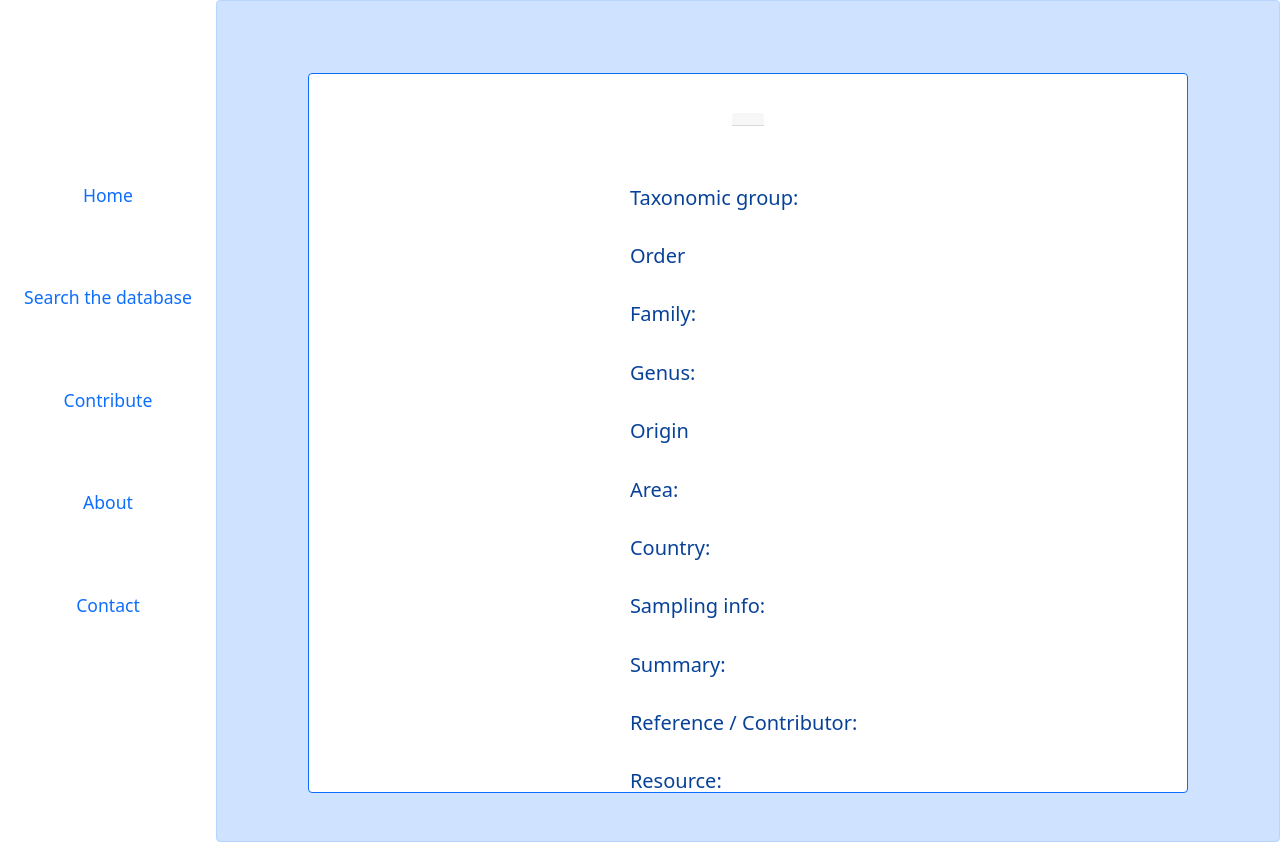
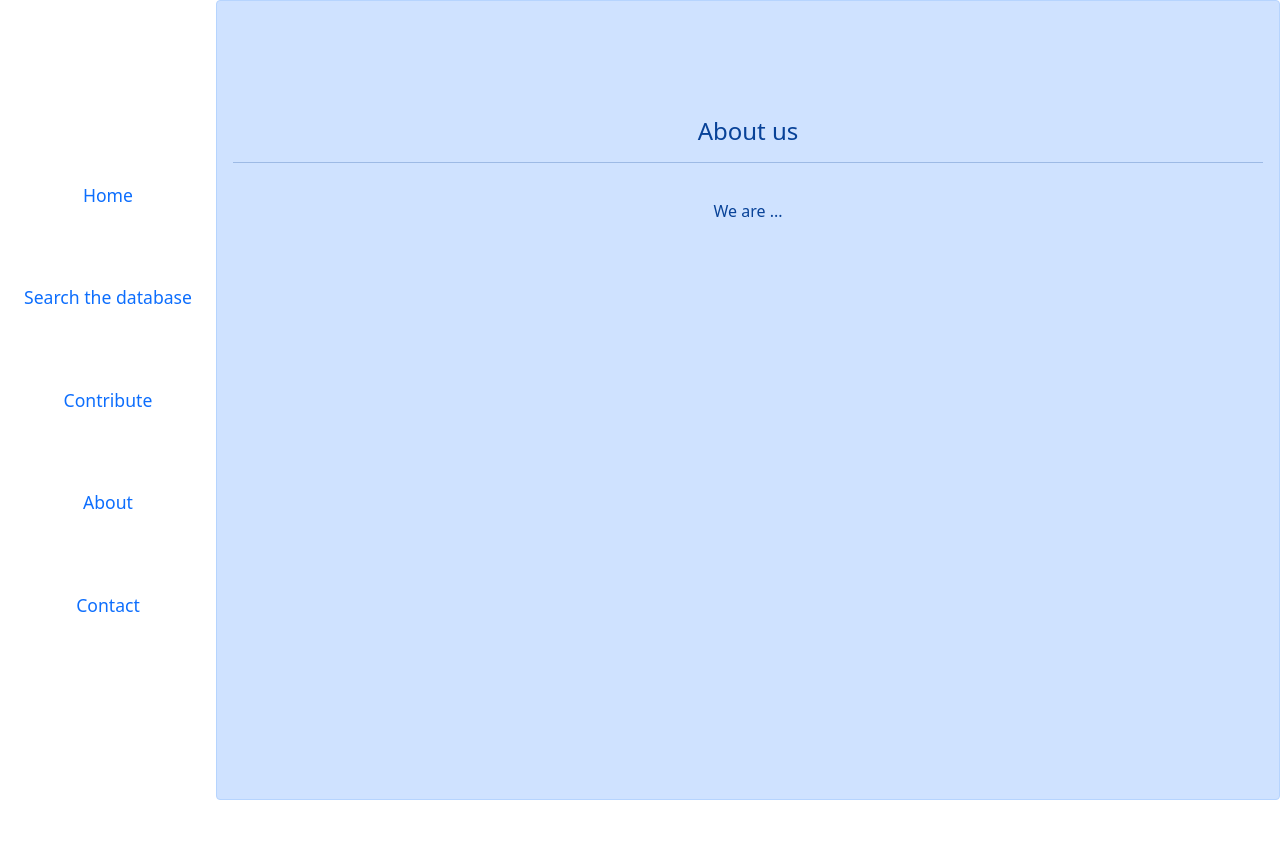
Before and after one commit to calmarti/trofiplast-frontend, a React (Create React App) app: page /about in a window 1280 px wide. After the commit the page ends 800 px from the top, so only its background shows below. Built offline with nearby package versions, Linux system fonts and the light colour scheme; no server answers.

Commit message:
esqueleto componentes About y Contact

```diff
--- a/src/App.js
+++ b/src/App.js
@@ -3,7 +3,8 @@ import Home from "./components/Home/Home";
 import Search from "./components/Search/Search";
 import Detail from "./components/Detail/Detail";
 import Contribute from "./components/Contribute/Contribute";
-
+import Contact from "./components/Contact/Contact";
+import About from "./components/About/About";
 
 function App() {
   return (
@@ -12,10 +13,10 @@ function App() {
         <Route path="/" element={<Home />} />
         <Route path="/search" element={<Search />} />
         <Route path="/:id" element={<Detail />} />
+        <Route path="/contact" element={<Contact />} />
         <Route path="/contribute" element={<Contribute />} />
-        {/* <Route path="/about" element={<About />} /> */}
+        <Route path="/about" element={<About />} />
         {/*   <Route path="/donate" element={<Donate />} /> */}
-        {/* <Route path="/contact" element={<Contact />} /> */}
       </Routes>
     </BrowserRouter>
   );
--- /dev/null
+++ b/src/components/About/About.js
@@ -0,0 +1,35 @@
+import Col from "react-bootstrap/Col";
+import Row from "react-bootstrap/Row";
+import Alert from "react-bootstrap/Alert";
+import Container from "react-bootstrap/esm/Container";
+import Sidebar from "../layout/Sidebar";
+
+export default function About() {
+  return (
+    <>
+      <main>
+        <Container fluid>
+          <Row>
+            <Col md="auto" className="px-0">
+              <Sidebar />
+            </Col>
+            <Col className="px-0">
+              <Alert className="about-alert py-5 my-0" variant="primary">
+                <br />
+                <br />
+                <Alert.Heading className="alert-heading">
+                 About us
+                </Alert.Heading>
+                <hr />
+
+                <p className="alert-summary">
+                 We are ...
+                </p>
+              </Alert>
+            </Col>
+          </Row>
+        </Container>
+      </main>
+    </>
+  );
+}
--- /dev/null
+++ b/src/components/About/about.css
@@ -0,0 +1,3 @@
+.about-alert{
+    height:100vh;
+}
--- /dev/null
+++ b/src/components/Contact/Contact.js
@@ -0,0 +1,36 @@
+import Col from "react-bootstrap/Col";
+import Row from "react-bootstrap/Row";
+import Alert from "react-bootstrap/Alert";
+
+import Container from "react-bootstrap/esm/Container";
+import Sidebar from "../layout/Sidebar";
+
+export default function Contact() {
+  return (
+    <>
+      <main>
+        <Container fluid>
+          <Row>
+            <Col md="auto" className="px-0">
+              <Sidebar />
+            </Col>
+            <Col className="px-0">
+              <Alert className="contact-alert py-5 my-0" variant="primary">
+                <br />
+                <br />
+                <Alert.Heading className="alert-heading">
+                  Want to contact us?
+                </Alert.Heading>
+                <hr />
+
+                <p className="alert-summary">
+                Drop us your thoughts to improve Trofiplast at ...
+                </p>
+              </Alert>
+            </Col>
+          </Row>
+        </Container>
+      </main>
+    </>
+  );
+}
--- /dev/null
+++ b/src/components/Contact/contact.css
@@ -0,0 +1,3 @@
+.contact-alert{
+    height:100vh;
+}
--- a/src/components/Home/HomeMain.js
+++ b/src/components/Home/HomeMain.js
@@ -2,7 +2,7 @@ import Alert from "react-bootstrap/Alert";
 import Figure from "react-bootstrap/Figure";
 import Accordion from "react-bootstrap/Accordion";
 import Button from "react-bootstrap/Button";
-import image from "../../images/cronoplast-main.png";
+import image from "../../images/trofiplast-main.png";
 
 
 //TODO: elemento 'main' pierde la altura del padre (column y row): 16 px menos ==> solución: ajustar la altura de la fila a un valor apropiado (heredada por columnas y todo lo demás)
@@ -61,7 +61,8 @@ export default function HomeMain() {
               </Button>
               <Button
                 as="a"
-                href="/contribute"
+                // href="/contribute"
+                href=""
                 className="contrib-button"
                 size="lg"
                 variant="outline-info"
--- a/src/components/layout/Sidebar.js
+++ b/src/components/layout/Sidebar.js
@@ -14,10 +14,11 @@ export default function Sidebar() {
         <Nav className="flex-column">
           <Nav.Link href="/" className="nav-item">Home</Nav.Link>
           <Nav.Link href="/search" className="nav-item">Search the database</Nav.Link>
-          <Nav.Link href="/contribute" className="nav-item">Contribute</Nav.Link>
-          <Nav.Link href="" className="nav-item">About</Nav.Link>
+          {/* <Nav.Link href="/contribute" className="nav-item">Contribute</Nav.Link> */}
+          <Nav.Link href="" className="nav-item">Contribute</Nav.Link>
+          <Nav.Link href="/about" className="nav-item">About</Nav.Link>
+          <Nav.Link href="/contact" className="nav-item">Contact</Nav.Link>
           {/* <Nav.Link href="">Donate</Nav.Link> */}
-          <Nav.Link href="" className="nav-item">Contact</Nav.Link>
         </Nav>
     </Navbar>
       </Container>
--- a/src/index.js
+++ b/src/index.js
@@ -5,6 +5,8 @@ import "./components/layout/layout.css";
 import "./components/Home/homeMain.css";
 import "./components/Search/search.css";
 import "./components/Detail/detail.css";
+import "./components/Contact/contact.css";
+import "./components/About/about.css";
 import "bootstrap/dist/css/bootstrap.min.css";
 import App from "./App";
 
```
Also changed, not shown: src/images/trofiplast-main.png (renamed from src/images/cronoplast-main.png), 1 other file (tests, documents, lock files or other folders).
